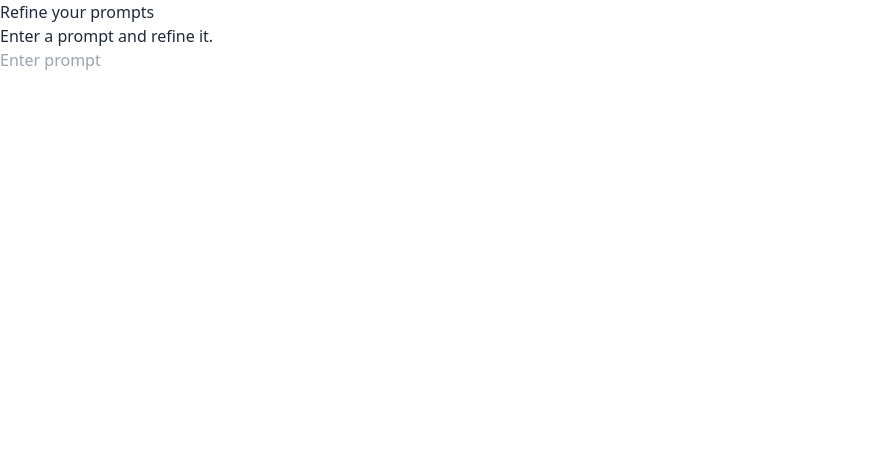
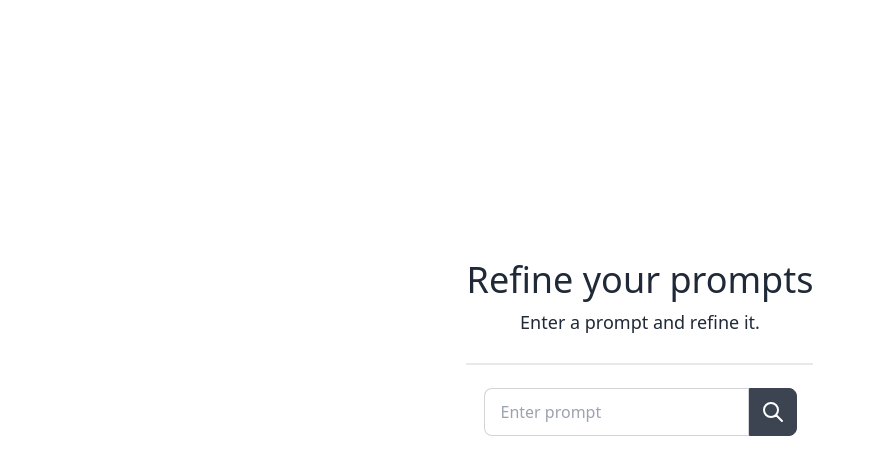
Before and after one commit to 0w9/prompter, a Next.js app: page / in a window 1280 px wide. Shown: the top 474 px of the page, without its empty margins (0-875 px from the left). Built offline with nearby package versions, Linux system fonts and the light colour scheme.

Commit message:
Styling.

```diff
--- a/tailwind.config.js
+++ b/tailwind.config.js
@@ -1,7 +1,12 @@
 /** @type {import('tailwindcss').Config} */
 module.exports = {
   content: [
-    "*", // Include all files
+    "./app/**/*.{js,ts,jsx,tsx}",
+    "./pages/**/*.{js,ts,jsx,tsx}",
+    "./components/**/*.{js,ts,jsx,tsx}",
+
+    // Or if using `src` directory:
+    "./src/**/*.{js,ts,jsx,tsx}",
   ],
   theme: {
     extend: {},
```
